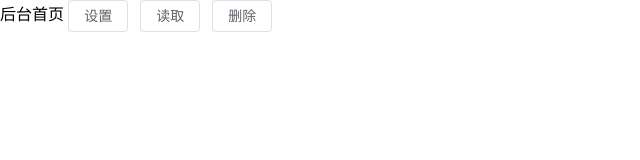
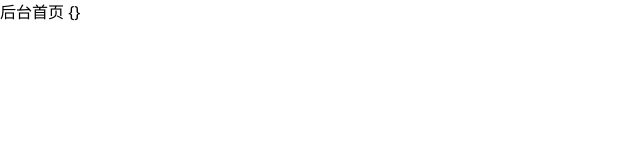
Before and after one commit to justtttom/shop-admin, a Vue app: page / in a window 1280 px wide. Shown: the top 160 px of the page, without its empty margins (0-640 px from the left). Built offline with nearby package versions, Linux system fonts and the light colour scheme.

Commit message:
status change

```diff
--- a/src/pages/index.vue
+++ b/src/pages/index.vue
@@ -1,26 +1,9 @@
 <template>
   <div>
     后台首页
-    <el-button @click="set">设置</el-button>
-    <el-button @click="get">读取</el-button>
-    <el-button @click="remove">删除</el-button>
+    {{$store.state.user}}
   </div>
 </template>
 <script setup>
-import { useCookies } from '@vueuse/integrations/useCookies'
 
-const cookie = useCookies()
-
-console.log(cookie)
-
-function set() {
-  cookie.set('admin-token', '123456')
-}
-function get() {
-    console.log(cookie.get('admin-token'))
-
-}
-function remove() {
-  cookie.remove('admin-token')
-}
 </script>
```
